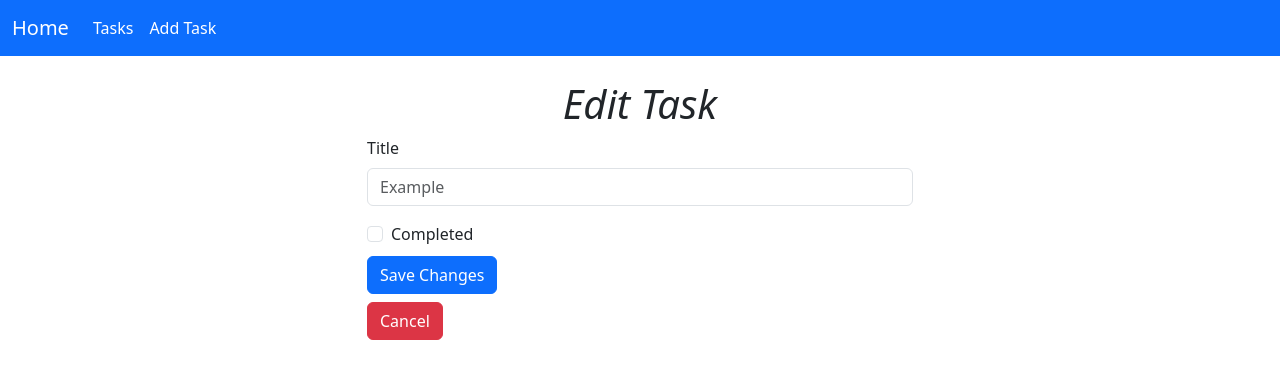
After one commit to agusrosero/todo-app-django, a Django app: template todo_app/templates/task/edit_task.html in a window 1280 px wide. The commit adds this page. Shown: the top 379 px of the page. Run offline with Django 5.2, Linux system fonts and the light colour scheme; the template is opened without the code that fills it, so the values that code supplies are empty.

Commit message:
add edit task

```diff
--- /dev/null
+++ b/todo_app/templates/task/edit_task.html
@@ -0,0 +1,25 @@
+{% extends "base.html" %} {% block content %}
+
+<div class="row mt-4">
+    <h1 class="fst-italic text-center">Edit Task</h1>
+
+    <div class="d-grid gap-2 col-6 mx-auto">
+        <form method="post" action="{% url 'edit_task' task.id %}">
+            {% csrf_token %}
+            <div class="mb-3">
+                <label for="id_title" class="form-label">Title</label>
+                <input type="text" class="form-control" id="id_title" name="title" placeholder="Example" />
+            </div>
+            <div class="form-check">
+                <input class="form-check-input" type="checkbox" value="on" id="flexCheckDefault" name="completed" />
+                <label class="form-check-label" for="flexCheckDefault"> Completed </label>
+            </div>
+            <div class="col">
+                <button class="btn mt-2 btn-primary" type="submit">Save Changes</button>
+            </div>
+            <a class="btn mt-2 btn-danger" href="{% url 'task_list' %}">Cancel</a>
+        </form>
+    </div>
+</div>
+
+{% endblock %}
--- a/todo_app/templates/task/task_list.html
+++ b/todo_app/templates/task/task_list.html
@@ -9,6 +9,7 @@
         {{ task.title }} {% if task.completed %}
         <span class="badge bg-success rounded-pill m-1">Completed</span> {% endif %}
         <div class="col col-lg-2 mt-1">
+          <a class="btn btn-primary" href="{% url 'edit_task' task.id %}">Edit</a>
           <a class="btn btn-danger" href="{% url 'delete_task' task.id %}">Delete</a>
         </div>
       </li>
--- a/todo_app/urls.py
+++ b/todo_app/urls.py
@@ -6,4 +6,5 @@ urlpatterns = [
     path('list/', views.task_list, name='task_list'),
     path('add/', views.add_task, name='add_task'),
     path('delete/<int:id>/', views.delete_task, name='delete_task'),
+    path('edit/<int:id>/', views.edit_task, name='edit_task'),
 ]
```
Also changed, not shown: todo_app/views.py (+13 -0 lines).
